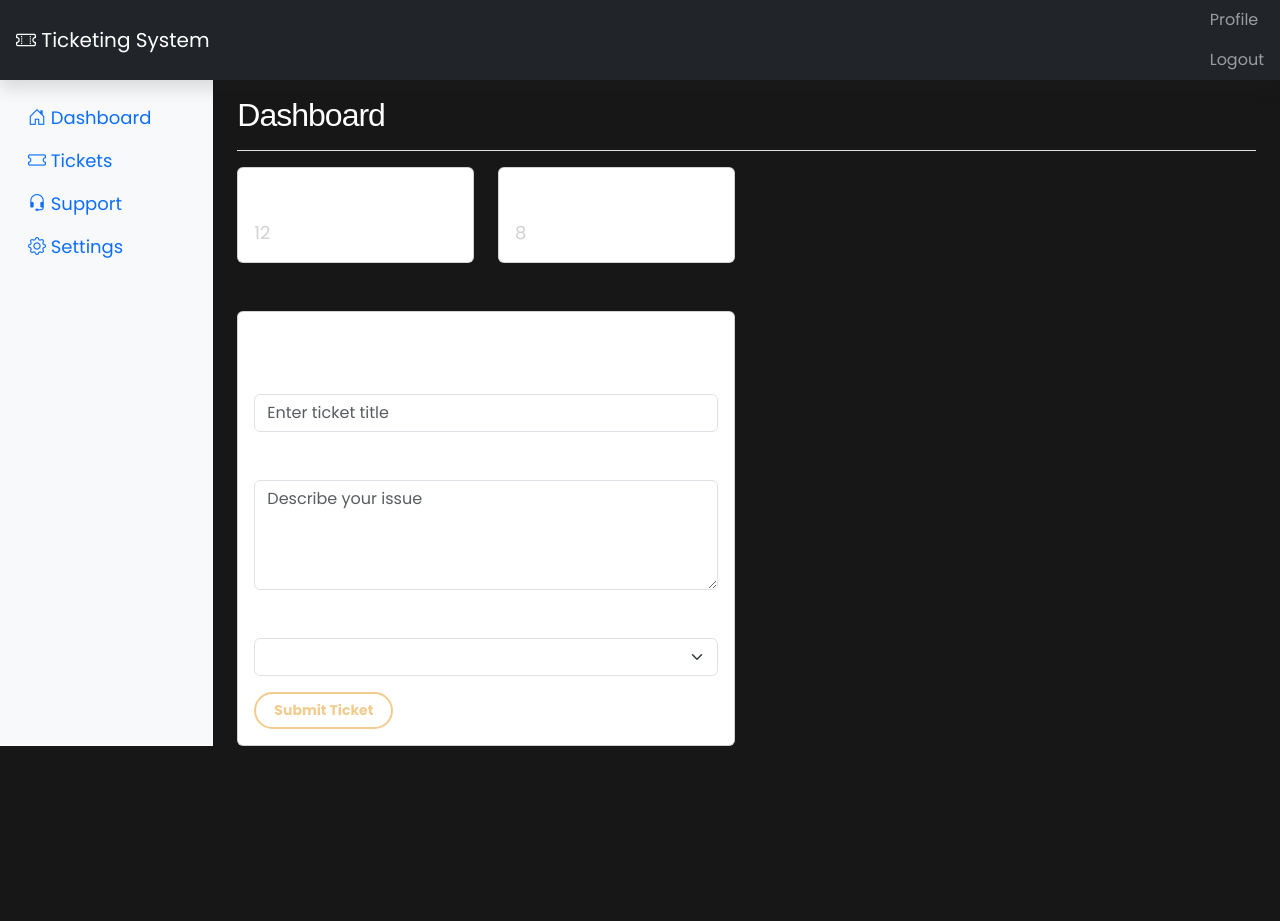
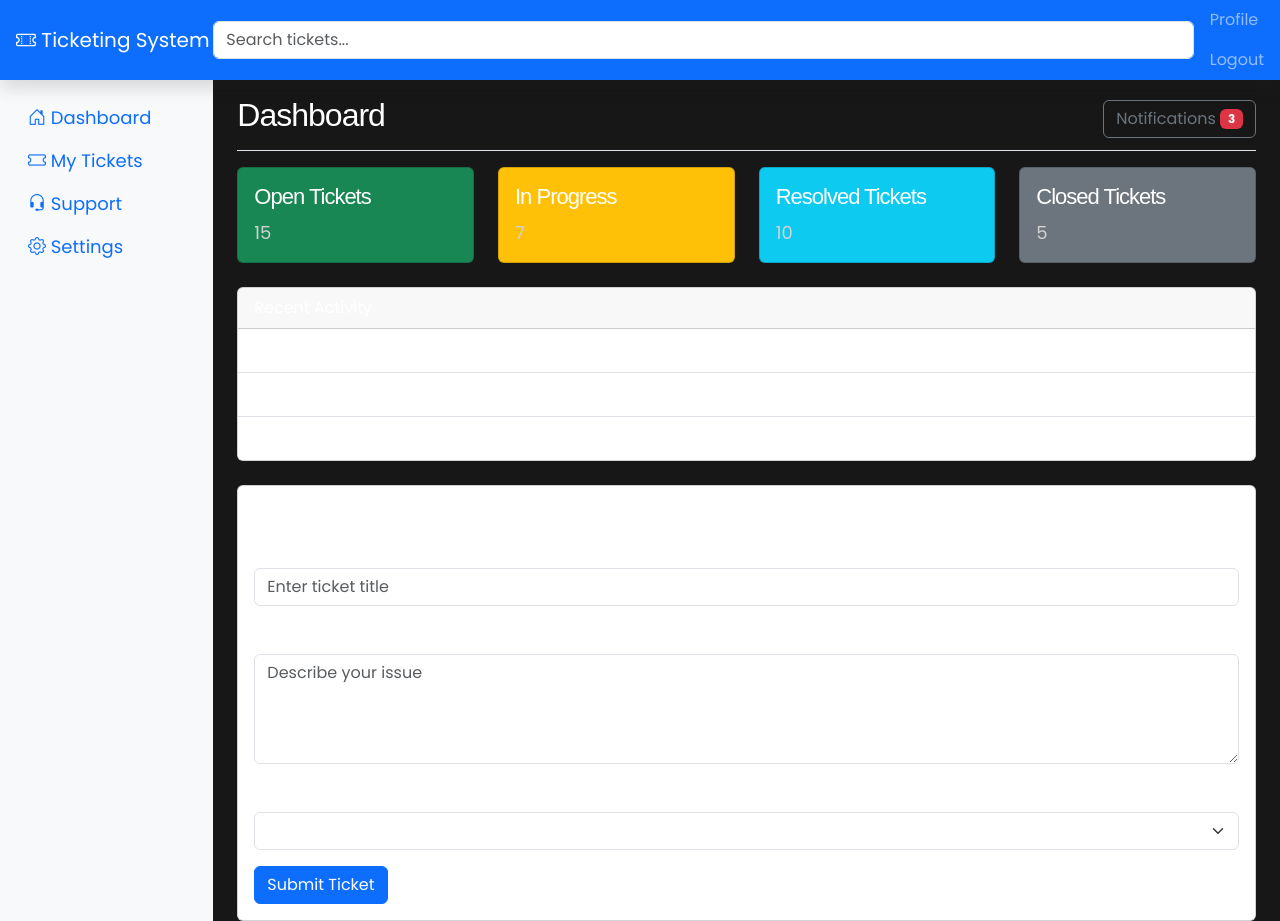
Before and after one commit to DeepakResjad/PSD_project, a Flask app: template templates/dashboard.html in a window 1280 px wide. Before the commit the page ends 746 px from the top, so only its background shows below. Run offline with Flask 3, Linux system fonts and the light colour scheme; the template is opened without the code that fills it, so the values that code supplies are empty; some libraries are stand-ins or nearby versions.

Commit message:
updated Dashboard

```diff
--- a/templates/dashboard.html
+++ b/templates/dashboard.html
@@ -3,7 +3,7 @@
 <head>
     <meta charset="utf-8">
     <meta name="viewport" content="width=device-width, initial-scale=1">
-    <meta name="description" content="">
+    <meta name="description" content="Dashboard for Ticketing System">
     <meta name="author" content="">
     <title>Dashboard | Ticketing System</title>
 
@@ -11,19 +11,18 @@
     <link rel="preconnect" href="https://fonts.googleapis.com">
     <link rel="preconnect" href="https://fonts.gstatic.com" crossorigin>
     <link href="https://fonts.googleapis.com/css2?family=Poppins:wght@400;700&display=swap" rel="stylesheet">
-
-    <!-- Using Flask's url_for function for static assets -->
     <link href="{{ url_for('static', filename='css/bootstrap.min.css') }}" rel="stylesheet">
     <link href="{{ url_for('static', filename='css/bootstrap-icons.css') }}" rel="stylesheet">
     <link href="{{ url_for('static', filename='css/tooplate-kool-form-pack.css') }}" rel="stylesheet">
+    <link href="{{ url_for('static', filename='css/custom.css') }}" rel="stylesheet"> <!-- Custom CSS for new styles -->
 </head>
 <body>
     <!-- Header -->
-    <header class="navbar navbar-dark bg-dark sticky-top flex-md-nowrap p-0 shadow">
+    <header class="navbar navbar-dark bg-primary sticky-top flex-md-nowrap p-0 shadow">
         <a class="navbar-brand col-md-3 col-lg-2 me-0 px-3" href="#">
-            <i class="bi-ticket-perforated"></i>
-            Ticketing System
+            <i class="bi-ticket-perforated"></i> Ticketing System
         </a>
+        <input class="form-control form-control-dark w-100" type="text" placeholder="Search tickets..." aria-label="Search">
         <div class="navbar-nav">
             <div class="nav-item text-nowrap">
                 <a class="nav-link px-3" href="/profile">Profile</a>
@@ -39,27 +38,23 @@
                 <div class="position-sticky pt-3">
                     <ul class="nav flex-column">
                         <li class="nav-item">
-                            <a class="nav-link active" aria-current="page" href="/dashboard">
-                                <i class="bi-house-door"></i>
-                                Dashboard
+                            <a class="nav-link active" href="/dashboard">
+                                <i class="bi-house-door"></i> Dashboard
                             </a>
                         </li>
                         <li class="nav-item">
                             <a class="nav-link" href="/MyTickets">
-                                <i class="bi-ticket"></i>
-                                Tickets
+                                <i class="bi-ticket"></i> My Tickets
                             </a>
                         </li>
                         <li class="nav-item">
                             <a class="nav-link" href="/contact">
-                                <i class="bi-headset"></i>
-                                Support
+                                <i class="bi-headset"></i> Support
                             </a>
                         </li>
                         <li class="nav-item">
                             <a class="nav-link" href="/settings">
-                                <i class="bi-gear"></i>
-                                Settings
+                                <i class="bi-gear"></i> Settings
                             </a>
                         </li>
                     </ul>
@@ -70,31 +65,58 @@
             <main class="col-md-9 ms-sm-auto col-lg-10 px-md-4">
                 <div class="d-flex justify-content-between flex-wrap flex-md-nowrap align-items-center pt-3 pb-2 mb-3 border-bottom">
                     <h1 class="h2">Dashboard</h1>
+                    <button type="button" class="btn btn-outline-secondary">Notifications <span class="badge bg-danger">3</span></button>
                 </div>
 
-                <!-- Widgets for ticket counts -->
-                <div class="row">
-                    <div class="col-lg-3">
-                        <div class="card">
+                <!-- Ticket Statistics -->
+                <div class="row mb-4">
+                    <div class="col-md-3">
+                        <div class="card text-white bg-success">
                             <div class="card-body">
                                 <h5 class="card-title">Open Tickets</h5>
-                                <p class="card-text" id="openTickets">12</p>
+                                <p class="card-text" id="openTickets">15</p>
                             </div>
                         </div>
                     </div>
-                    <div class="col-lg-3">
-                        <div class="card">
+                    <div class="col-md-3">
+                        <div class="card text-white bg-warning">
+                            <div class="card-body">
+                                <h5 class="card-title">In Progress</h5>
+                                <p class="card-text" id="inProgressTickets">7</p>
+                            </div>
+                        </div>
+                    </div>
+                    <div class="col-md-3">
+                        <div class="card text-white bg-info">
+                            <div class="card-body">
+                                <h5 class="card-title">Resolved Tickets</h5>
+                                <p class="card-text" id="resolvedTickets">10</p>
+                            </div>
+                        </div>
+                    </div>
+                    <div class="col-md-3">
+                        <div class="card text-white bg-secondary">
                             <div class="card-body">
                                 <h5 class="card-title">Closed Tickets</h5>
-                                <p class="card-text" id="closedTickets">8</p>
+                                <p class="card-text" id="closedTickets">5</p>
                             </div>
                         </div>
                     </div>
                 </div>
 
+                <!-- Recent Activity -->
+                <div class="card mb-4">
+                    <div class="card-header">
+                        Recent Activity
+                    </div>
+                    <ul class="list-group list-group-flush">
+                        <li class="list-group-item">Ticket #102 - Issue resolved by Agent John</li>
+                        <li class="list-group-item">Ticket #110 - Assigned to Team Lead</li>
+                        <li class="list-group-item">Ticket #105 - New comment added by Customer</li>
+                    </ul>
+                </div>
+
                 <!-- New Ticket Form -->
-                <div class="row mt-5">
-                    <div class="col-lg-6">
                 <div class="card">
                     <div class="card-body">
                         <h5 class="card-title">Create a New Ticket</h5>
@@ -115,10 +137,8 @@
                                     <option value="High">High</option>
                                 </select>
                             </div>
-                                    <button type="submit" class="btn custom-btn custom-border-btn">Submit Ticket</button>
+                            <button type="submit" class="btn btn-primary">Submit Ticket</button>
                         </form>
-                            </div>
-                        </div>
                     </div>
                 </div>
             </main>
```
Lines whose indentation alone changed are shown as unchanged.
